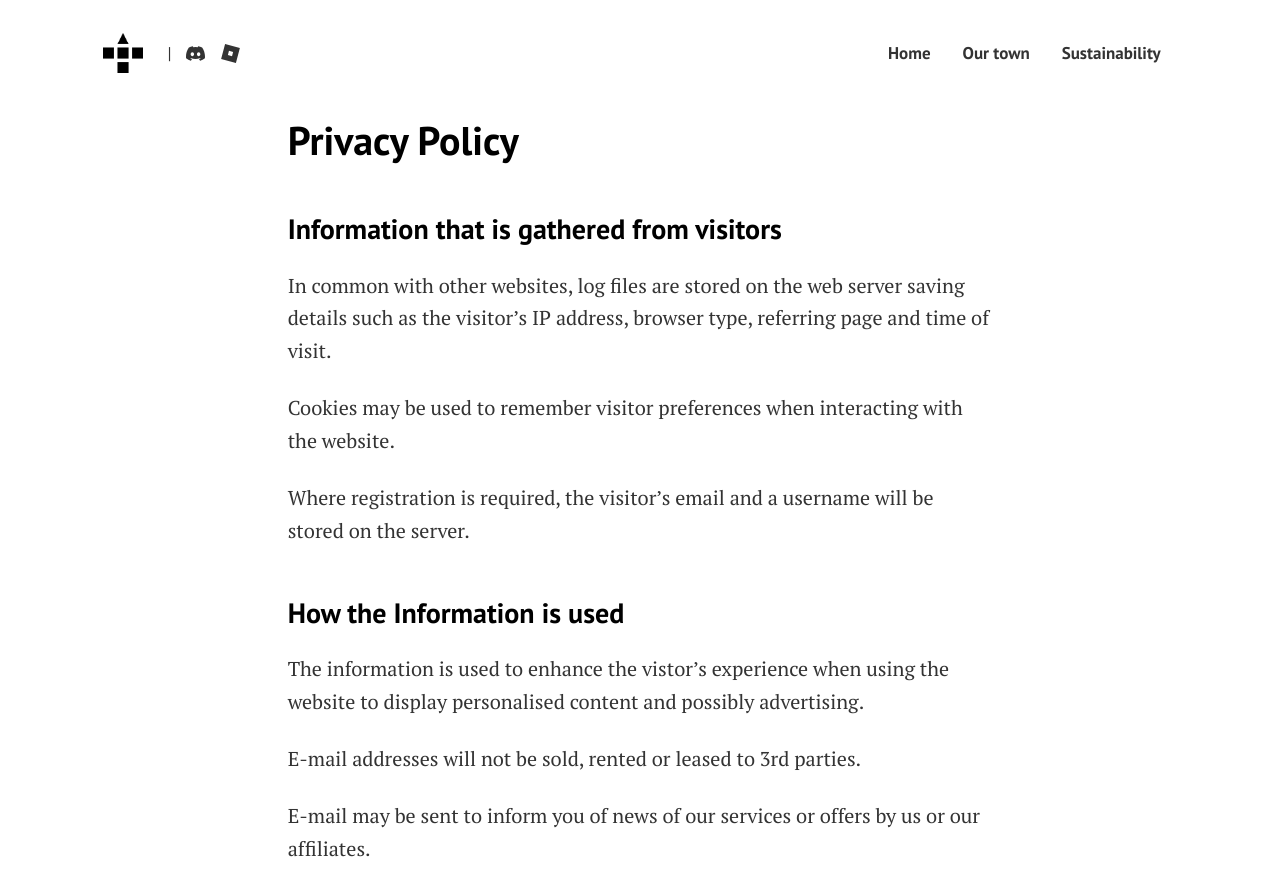
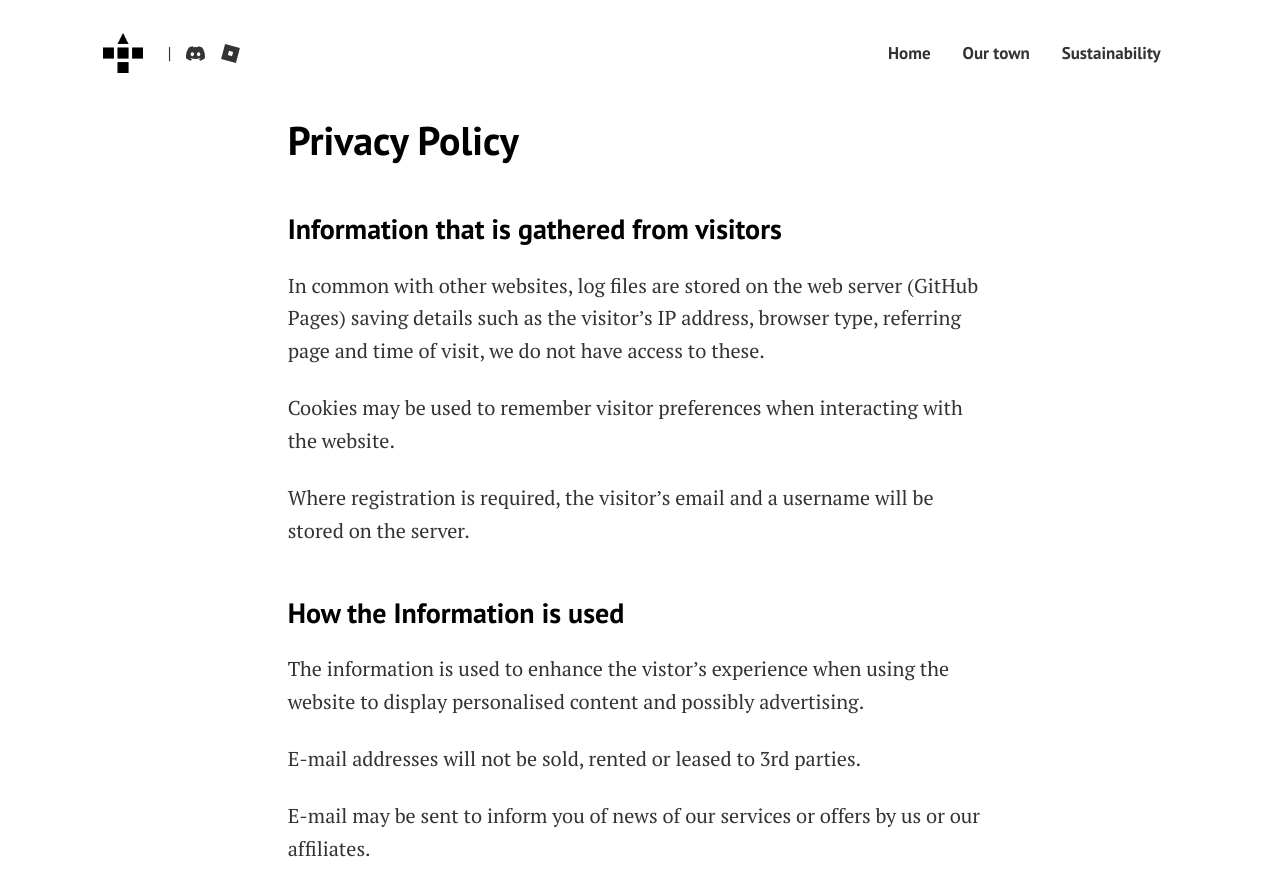
Before and after one commit to anvoids/northpoint, a Jekyll site: the page built from pages/privacy-policy.md, in a window 1280 px wide and 900 px high. Shown: the top 896 px of the window. Built offline with Jekyll 4.4.1, drawn with Linux system fonts in a browser that asks for light colours.

Commit message:
Update privacy-policy.md

```diff
--- a/pages/privacy-policy.md
+++ b/pages/privacy-policy.md
@@ -6,7 +6,7 @@ comments: false
 ---
 
 ### Information that is gathered from visitors
-In common with other websites, log files are stored on the web server saving details such as the visitor's IP address, browser type, referring page and time of visit.
+In common with other websites, log files are stored on the web server (GitHub Pages) saving details such as the visitor's IP address, browser type, referring page and time of visit, we do not have access to these.
 
 Cookies may be used to remember visitor preferences when interacting with the website.
 
```
